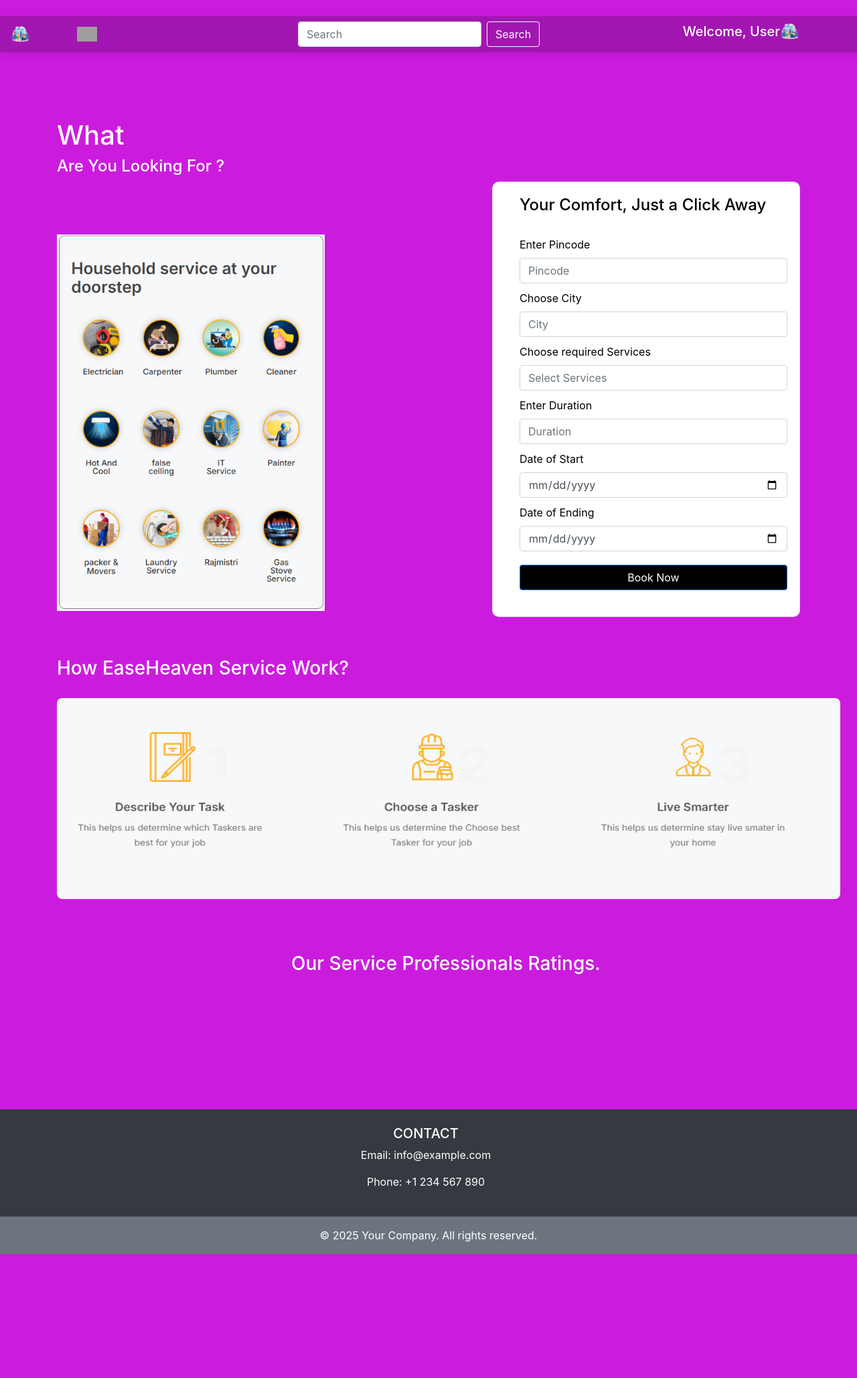
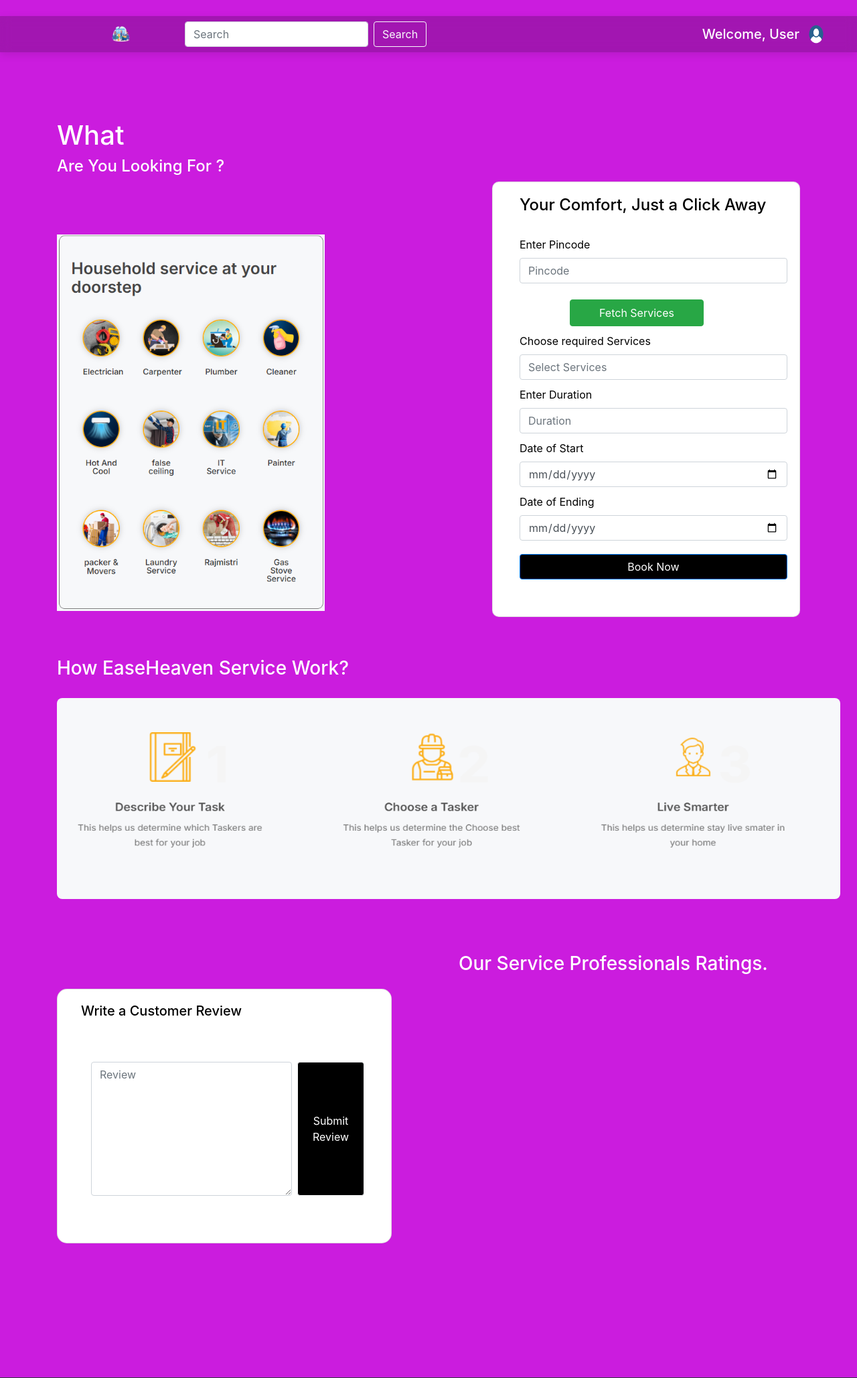
Before and after one commit to Ujj-CodeX/EaseHeaven-2.O, a Flask app: page /EaseHeaven in a window 1280 px wide. Shown: the top 2057 px of the page at 67% size. Before the commit the page ends 1872 px from the top, so only its background shows below. Run offline with Flask 3, Linux system fonts and the light colour scheme; some libraries are stand-ins or nearby versions; grey boxes are pictures that could not be loaded.

Commit message:
Booking Management for user

```diff
--- a/backend/main.py
+++ b/backend/main.py
@@ -67,6 +67,10 @@ def Admin_login():
 def Partner_login():
     return render_template('Pr_login.html')
 
+
+@app.route('/Booking_management')
+def Booking():
+    return render_template('Booking_mng.html')
 
 
 #-------------------END---------------------------------------#
@@ -283,5 +287,22 @@ def search_service():
 
 
 
+###-----------------------Review Block ----->>>>>
+@app.route('/review', methods=['POST'])
+def user_review():
+    db= get_db()
+    cursor=db.cursor()
+    ID =session['id']
+    rv=request.form['review']
+    cursor.execute('''INSERT INTO review (username, review) VALUES (?, ?)''', (ID, rv))
+    db.commit()
+    flash('Review Submitted!', 'success')
+    return redirect(url_for('User_dash'))
+
+
+
+
+
+
 if __name__ == '__main__':
     app.run(debug=True)
--- a/templates/User_Dash.html
+++ b/templates/User_Dash.html
@@ -4,23 +4,40 @@
 
 {% block navbar %}
 <div class="container-fluid">
-    <img src="menu.png" onclick="toggleMenu()" style="width:30px;cursor:pointer;">
-
-    <div id="menu" style="display:none;">
-        <a href="#">Home</a><br>
-        <a href="#">About</a>
-    </div>
-
-    <form class="d-flex" role="search" style="margin-left: 300px;">
+    <form class="d-flex" role="search" style="margin-left: 50px;">
         <input class="form-control mr-2" type="search" placeholder="Search" aria-label="Search">
         <button class="btn btn-outline-light" type="submit">Search</button>
     </form>
 
-    <div class="ml-auto" style="display: flex; align-items: flex-start;">
-        <h5 style="color: white;">Welcome, User</h5>
-        <img src="{{ url_for('static', filename='56.png') }}" alt="Logo" width="30" height="24" class="d-inline-block align-text-top">
+    <div class="profile-wrapper" style="position: relative; display: flex; align-items: center; gap: 10px;">
+  <h5 style="color: white; margin: 0;">Welcome, User</h5>
+
+  <div style="position: relative;">
+    <img src="{{ url_for('static', filename='91.png') }}"
+         alt="Profile"
+         width="30"
+         height="30"
+         id="profile-icon"
+         style="cursor: pointer; border-radius: 50%;">
+
+    <div id="profile-dropdown" style="
+          display: none;
+          position: absolute;
+          top: 40px;
+          right: 0;
+          background-color: #fff;
+          border-radius: 6px;
+          box-shadow: 0 4px 8px rgba(0,0,0,0.2);
+          min-width: 160px;
+          z-index: 1000;">
+      <a href="/Booking_management" style="display: block; padding: 10px; text-decoration: none; color: #333;">Booking Management</a>
+      <a href="/" style="display: block; padding: 10px; text-decoration: none; color: #333;">Logout</a>
     </div>
+  </div>
 </div>
+</div>
+
+
 {% endblock %}
 
 {% block content %}
@@ -29,17 +46,21 @@
     <h4 style="color: white;">Are You Looking For ?</h4>
 
     <div class="Servicelist" style="display: flex; align-items: flex-start;">
-        <img src="{{ url_for('static', filename='57.png') }}" style="border-radius: 10px; height: 700px; width: 400px; margin-top: 10px; object-fit: contain;">
+        <img src="{{ url_for('static', filename='57.png') }}" style=" border-radius: 20px; height: 700px; width: 400px; margin-top: 10px; object-fit: contain;">
 
         <div class="card" style="height: 650px; width: 500px; margin-left: 250px; border-radius: 10px;">
             <div class="mb-3" style="width: 400px; margin-left: 40px; margin-top: 20px;">
                 <h4 style="color: black;">Your Comfort, Just a Click Away</h4>
                 <br>
                 <label class="form-label" style="color: black;">Enter Pincode</label>
-                <input type="text" class="form-control" placeholder="Pincode">
 
-                <label class="form-label" style="color: black; margin-top: 10px;">Choose City</label>
-                <input type="text" class="form-control" placeholder="City">
+                <input type="text" class="form-control" placeholder="Pincode"><br>
+                <button class="btn btn-success" style="width: 200px; height: 40px; margin-left: 75px;">Fetch Services</button><br>
+
+
+
+
+
 
                 <label class="form-label" style="color: black; margin-top: 10px;">Choose required Services</label>
                 <input type="text" class="form-control" placeholder="Select Services">
@@ -58,16 +79,45 @@
         </div>
     </div>
 
+
     <h3 style="color: white;">How EaseHeaven Service Work?</h3>
     <img src="{{ url_for('static', filename='58.PNG') }}" alt="How it works" width="1170" height="300" style="margin-top: 20px; border-radius: 8px;">
 
-    <h3 style="color: white; margin-left: 350px; margin-top: 80px;">Our Service Professionals Ratings.</h3>
+    <h3 style="color: white; margin-left: 600px; margin-top: 80px;">Our Service Professionals Ratings.</h3>
+
+    <div class="card" style="height: 380px; width: 500px; border-radius: 15px; background-color: white; margin-top: 20px;">
+          <div class="mb-3" style="width: 250px; margin-left: 25px; margin-top: 20px;">
+          <h5 style="color: black; margin-left: 10px;">Write a Customer Review</h5>
+      </div>
+      <form class="d-flex" style="margin-top: 40px; width: 500px;" action="/review" method="post">
+        <textarea class="form-control mr-2" style="margin-left: 50px; height: 200px; width: 300px;" name="review" placeholder="Review" aria-label="Write your review here"></textarea>
+        <button class="btn btn-outline-light" type="submit" style="width: 100px; color: white; background-color: black;">Submit Review</button>
+      </form>
+      </div>
+      </div>
 </div>
+
+
+
+
+
 {% endblock %}
 
+{% block scripts %}
 <script>
-    function toggleMenu() {
-        const menu = document.getElementById('menu');
-        menu.style.display = (menu.style.display === "none") ? "block" : "none";
-    }
+    const icon = document.getElementById("profile-icon");
+    const dropdown = document.getElementById("profile-dropdown");
+
+    icon.addEventListener("click", function(e){
+        e.stopPropagation();
+        dropdown.style.display = dropdown.style.display === "block" ? "none" : "block";
+
+
+    });
+
+    window.addEventListener("click", function () {
+    dropdown.style.display = "none";
+  });
+
 </script>
+{% endblock %}
--- a/templates/base.html
+++ b/templates/base.html
@@ -15,7 +15,7 @@
 <body style="background-color: rgb(203, 28, 222);">
 
     <nav class="navbar navbar-expand-lg navbar-dark mt-4" style="background-color: rgba(0, 0, 0, 0.2); backdrop-filter: blur(8px); -webkit-backdrop-filter: blur(8px); margin: 20px auto; box-shadow: 0 4px 12px rgba(0,0,0,0.1);">
-        <img src="{{ url_for('static', filename='56.png') }}" alt="Logo" width="30" height="24" class="d-inline-block align-text-top">
+        <img src="{{ url_for('static', filename='56.png') }}" alt="Logo" width="30" height="24" class="d-inline-block align-text-top" style="margin-left: 150px;">
         <div class="container justify-content-center">
             {% block navbar %}
             <ul class="navbar-nav d-flex flex-row gap-3">
@@ -60,5 +60,9 @@
         </div>
     </footer>
     {%endblock%}
+
+
+
+    {% block scripts %}{% endblock %}
 </body>
 </html>
```
Also changed, not shown: templates/Booking_mng.html (added, +92 -0 lines), backend/Database.db, backend/static/91.png (added).
